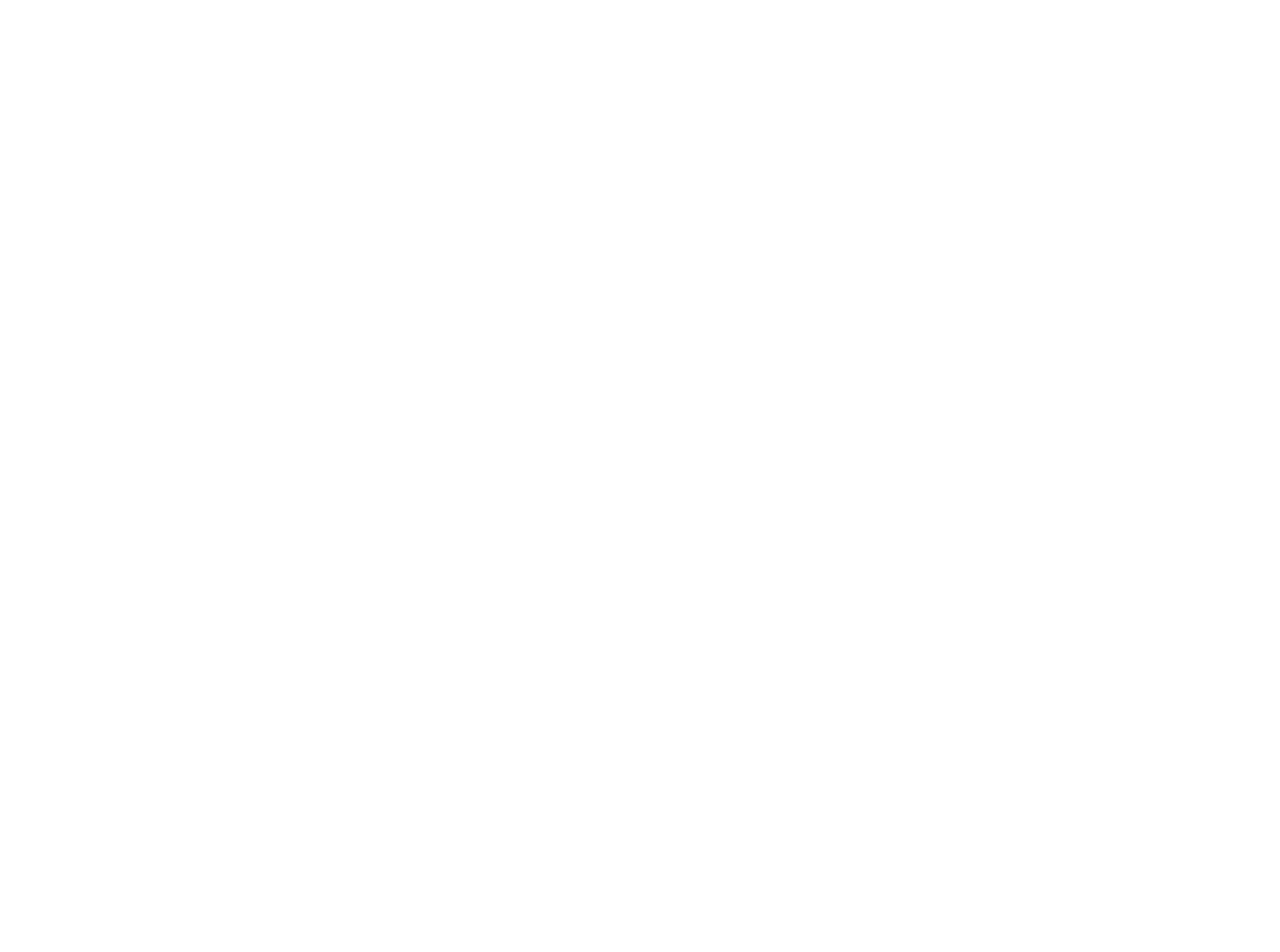
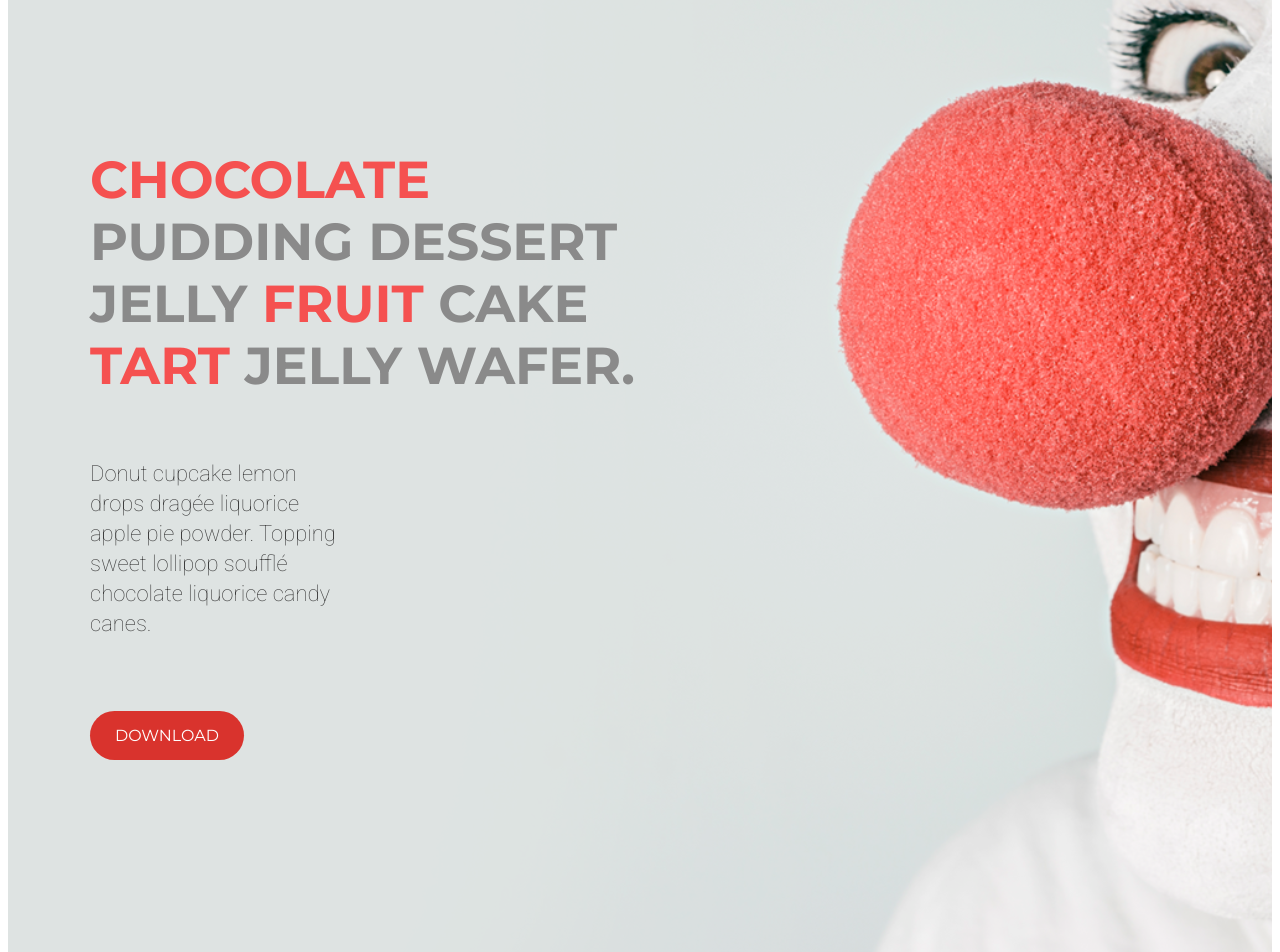
Before and after one commit to codethisui/photolove_landing_page, a React app: page / in a window 1280 px wide. Shown: the part 1840-2792 px from the top of the page. Before the commit the page ends 1654 px from the top, so only its background shows below. Built offline with nearby package versions, Linux system fonts and the light colour scheme.

Commit message:
download section

```diff
--- a/src/components/App.js
+++ b/src/components/App.js
@@ -6,6 +6,7 @@
 
 import Header from './Header';
 import AppFeatures from './AppFeatures';
+import Download from './Download';
 
 import styles from './styles/app.scss';
 
@@ -18,6 +19,7 @@
                 <div className={styles.app}>
                     <Header />
                     <AppFeatures />
+                    <Download />
                 </div>
             </Provider>
         );
--- a/src/components/AppFeatures.js
+++ b/src/components/AppFeatures.js
@@ -4,7 +4,7 @@
 import feature2 from './assets/feature2.png';
 import feature3 from './assets/feature3.png';
 
-const Header = (props) => {
+const AppFeatures = (props) => {
     return (
         <div className={styles.appFeatures}>
             <div className={styles.container}>
@@ -35,5 +35,4 @@
 
     );
 }
-
-export default Header;
+export default AppFeatures;
--- /dev/null
+++ b/src/components/Download.js
@@ -0,0 +1,19 @@
+import React from 'react';
+import styles from './styles/download.scss';
+
+const Download = (props) => {
+    return (
+        <div className={styles.download}>
+            <div className={styles.container}>
+                <div className={styles.content}>
+                    <h2><span className={styles.orange}>Chocolate</span> pudding dessert jelly <span className={styles.orange}>fruit</span> cake <span className={styles.orange}>tart</span> jelly wafer. </h2>
+                    <p>Donut cupcake lemon drops dragée liquorice apple pie powder. Topping sweet lollipop soufflé chocolate liquorice candy canes. </p>
+                    <button>Download</button>
+                </div>
+            </div>
+        </div>
+
+    );
+}
+
+export default Download;
--- /dev/null
+++ b/src/components/styles/download.scss
@@ -0,0 +1,60 @@
+@import 'mixins';
+
+.download {
+    display: flex;
+    flex-direction: row;
+    justify-content: center;
+    margin-top: 100px;
+    background-image: url('../assets/face.png');
+    background-size: cover;
+    background-position: center;
+}
+.container {
+    @include container;
+}
+
+$button_color: rgba(217, 51, 45, 1);
+$orange: rgba(245, 81, 80, 1);
+
+.content {
+    display: flex;
+    flex-direction: column;
+    width: 50%;
+    padding: 200px 0;
+
+    h2 {
+        @include h2(rgba(138, 138, 138, 1));
+
+        .orange {
+            color: $orange;
+        }
+    }
+
+    p {
+        color: rgba(58, 58, 58, 1);
+        padding-right: 300px;
+        padding-bottom: 50px;
+        font-family: 'Roboto', sans-serif;
+        font-weight: 100;
+        text-align: left;
+        font-size: 22px;
+        line-height: 30px;
+    }
+    button {
+        margin-right: auto;
+        padding: 15px 25px;
+        background-color: $button_color;
+        border: 0;
+        border-radius: 50px;
+        color: white;
+        text-transform: uppercase;
+        font-family: 'Montserrat', sans-serif;
+        font-size: 16px;
+        cursor: pointer;
+        transition: all 0.25s;
+
+        &:hover {
+            background-color: $orange;
+        }
+    }
+}
```
